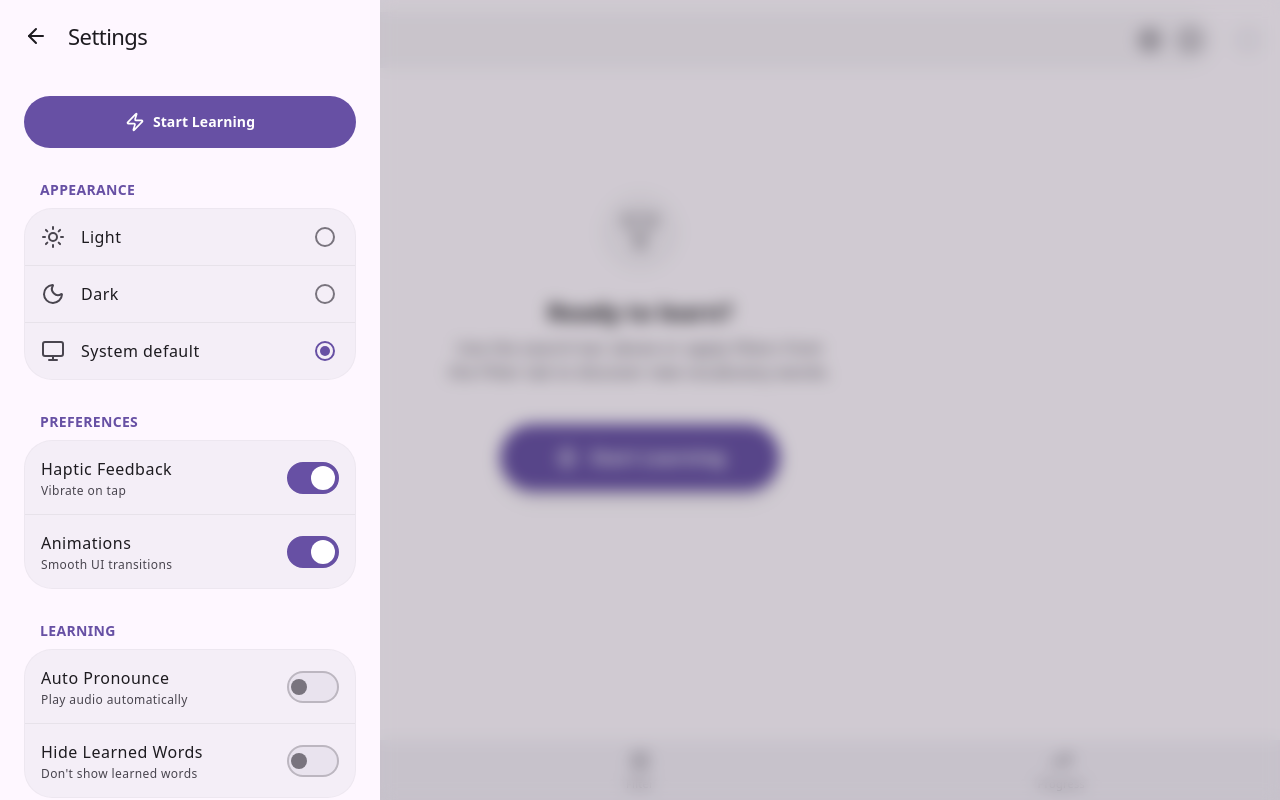
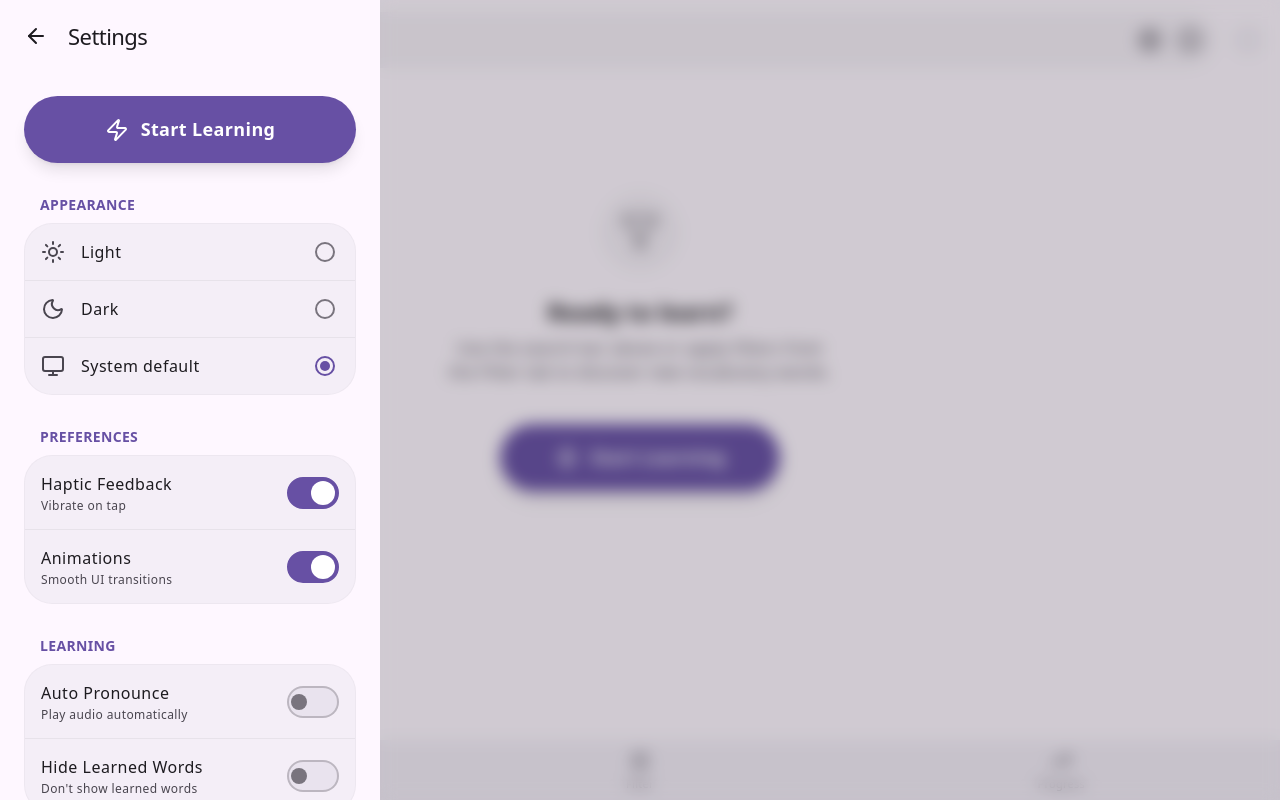
Before and after one commit to shafiullahcrazyman/Vocabify, a React (Vite) app: page /#/home in a window 1280 px wide. Both pictures are taken after a click on the button 36 px from the left and 40 px from the top of the page. Built offline with nearby package versions, Linux system fonts and the light colour scheme.

Commit message:
Add files via upload

```diff
--- a/src/components/SettingsDrawer.tsx
+++ b/src/components/SettingsDrawer.tsx
@@ -100,13 +100,14 @@ export const SettingsDrawer: React.FC<SettingsDrawerProps> = ({ isOpen, onClose
               <button
                 onClick={() => {
                   triggerHaptic(settings.hapticsEnabled, 'success');
-                  onClose();
                   navigate('/learn');
+                  setTimeout(onClose, 120);
                 }}
                 aria-label="Start a learning session"
-                className="w-full py-4 bg-primary text-on-primary rounded-full m3-label-large flex items-center justify-center gap-2 active:scale-95 transition-transform duration-100"
+                className="w-full py-5 bg-primary text-on-primary rounded-full flex items-center justify-center gap-3 active:scale-95 transition-transform duration-150 shadow-lg"
+                style={{ fontSize: '18px', fontWeight: 700, letterSpacing: '0.02em' }}
               >
-                <Zap className="w-5 h-5" />
+                <Zap className="w-6 h-6" />
                 Start Learning
               </button>
 
```
